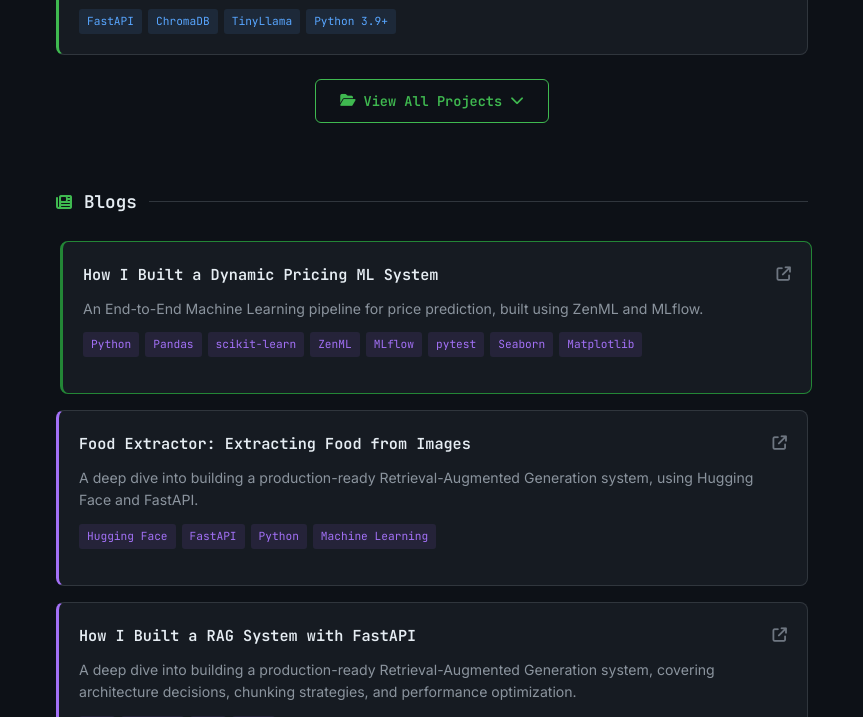
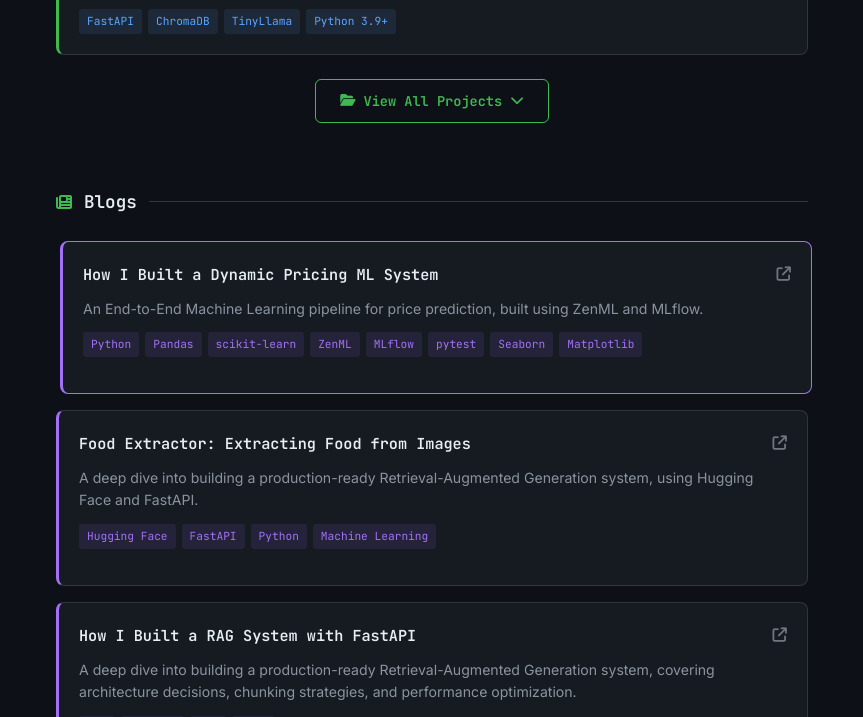
Before and after one commit to danishsyed-dev/SYED_DANISH_ALI, a plain HTML site: page index.html in a window 1280 px wide. In both pictures the pointer is over the element 640 px from the left and 2374 px from the top of the page. Shown: the part 2057-2774 px from the top of the page, without its empty margins (208-1071 px from the left). Drawn offline with Linux system fonts and the light colour scheme.

```diff
--- a/css/styles.css
+++ b/css/styles.css
@@ -508,7 +508,7 @@
 }
 
 .blog-item:hover {
-  border-color: var(--border-accent);
+  border-color: var(--accent-purple);
   transform: translateX(4px);
 }
 
```
